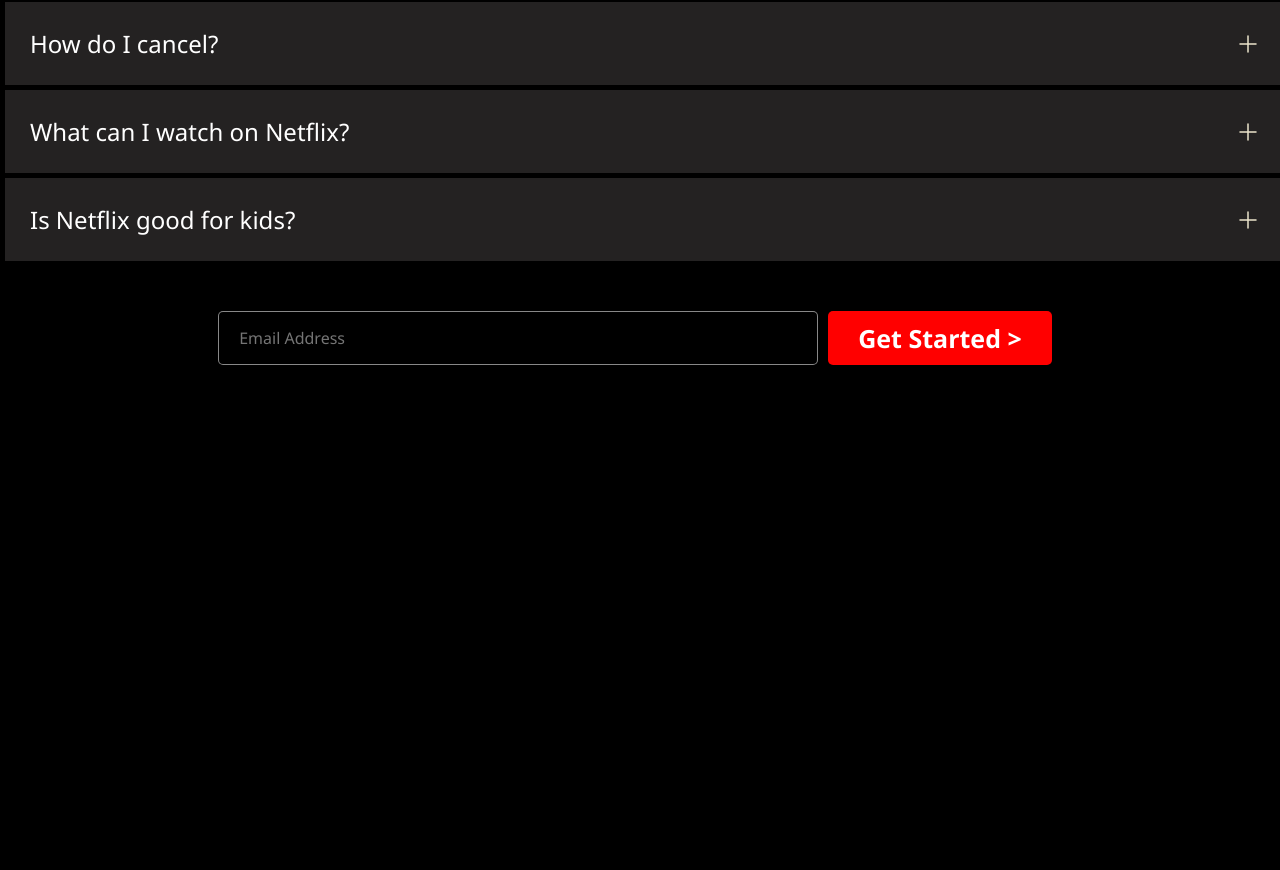
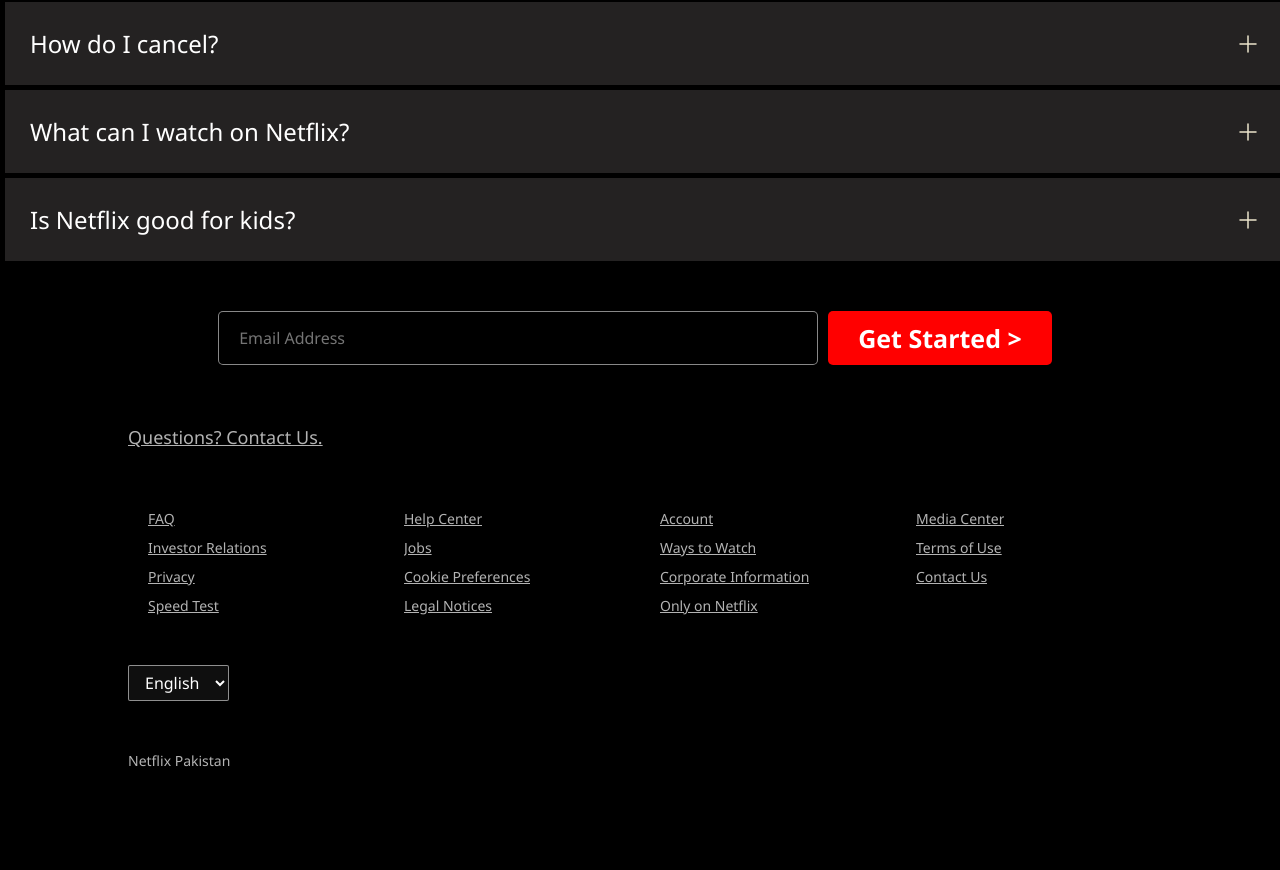
Before and after one commit to AliHamza71451055/Netflix-frontend-project-using-just-HTML-and-CSS, a plain HTML site: page index.html in a window 1280 px wide. Shown: the part 1993-2863 px from the top of the page. Before the commit the page ends 2368 px from the top, so only its background shows below. Drawn offline with Linux system fonts and the light colour scheme.

Commit message:
6th commit, added footer and styled it

```diff
--- a/index.html
+++ b/index.html
@@ -113,5 +113,40 @@
         </div>
     </div>
 
+    <footer></footer>
+        <div class="footer-container">
+            <a class="first-link">Questions? Contact Us.</a>
+            <div class="footer-links">
+                <div class="footer-column">
+                    <a href="#">FAQ</a>
+                    <a href="#">Investor Relations</a>
+                    <a href="#">Privacy</a>
+                    <a href="#">Speed Test</a>
+                </div>
+                <div class="footer-column">
+                    <a href="#">Help Center</a>
+                    <a href="#">Jobs</a>
+                    <a href="#">Cookie Preferences</a>
+                    <a href="#">Legal Notices</a>
+                </div>
+                <div class="footer-column">
+                    <a href="#">Account</a>
+                    <a href="#">Ways to Watch</a>
+                    <a href="#">Corporate Information</a>
+                    <a href="#">Only on Netflix</a>
+                </div>
+                <div class="footer-column">
+                    <a href="#">Media Center</a>
+                    <a href="#">Terms of Use</a>
+                    <a href="#">Contact Us</a>
+                </div>
+            </div>
+            <div class="footer-bottom">
+                <select name="" id=""><option value="">English</option></select>
+                <h3>Netflix Pakistan</h3>
+            </div>
+        </div>
+    </footer>
+
 </body>
 </html>
--- a/style.css
+++ b/style.css
@@ -716,3 +716,103 @@
 /* ********************** */
 /* CTA Section Design End */
 /* ********************** */
+
+/* ************************* */
+/* Footer Section Design End */
+/* ************************* */
+
+.footer-container {
+    margin: 50px 0 0 0;
+    padding: 0 10% 0 10%; /* Adjusted padding for better responsiveness */
+}
+
+.footer-container .first-link {
+    display: block;
+    color: rgba(255,255,255,0.7);
+    margin-bottom: 10px;
+    font-size: 18px;
+    font-weight: 400;
+    text-decoration: underline;
+}
+
+.footer-container .first-link:hover {
+    cursor: pointer;
+}
+
+.footer-links {
+    display: flex;
+    flex-wrap: wrap; /* Allow wrapping for smaller screens */
+    justify-content: space-between;
+    margin: 50px 0 20px 0;
+}
+
+.footer-column {
+    margin: 10px 20px;
+    display: flex;
+    flex-direction: column;
+    align-items: start;
+    flex: 1; /* Allow columns to grow and shrink */
+    min-width: 200px; /* Ensure columns don't get too narrow */
+}
+
+.footer-column a {
+    display: block;
+    color: rgba(255,255,255,0.7);
+    margin-bottom: 10px;
+    font-size: 14px;
+    font-weight: 400;
+}
+
+.footer-column a:hover {
+    cursor: pointer;
+}
+
+.footer-bottom select {
+    width: auto;
+    height: auto;
+    padding: 5px 12px;
+    margin: 10px 20px 0 0;
+    border-radius: 2px;
+    font-size: 16px;
+    font-weight: 500;
+    color: white;
+    background-color:#0f0f0f;
+    border: 1px solid rgba(255, 255, 255, 0.532);
+}
+
+.footer-bottom h3 {
+    font-size: 14px;
+    font-weight: 400;
+    color: rgba(255, 255, 255, 0.7);
+    margin: 50px 0 100px 0;
+}
+
+/* Media Queries for Responsiveness */
+
+@media (max-width: 768px) {
+    .footer-container {
+        padding: 0 5% 0 5%;
+    }
+
+    .footer-links {
+        flex-wrap: wrap;
+        align-items: center;
+    }
+
+    .footer-column {
+        margin: 10px 0;
+        align-items: center;
+    }
+
+    .footer-bottom select {
+        margin: 10px 0 0 0;
+    }
+
+    .footer-bottom h3 {
+        margin: 20px 0 50px 0;
+    }
+}
+
+/* ************************* */
+/* Footer Section Design End */
+/* ************************* */
```
